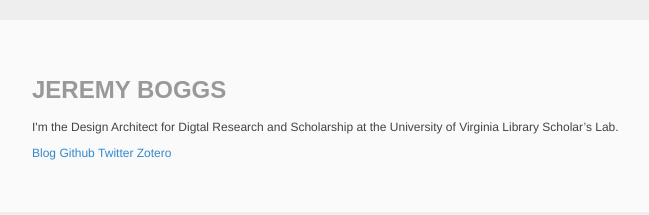
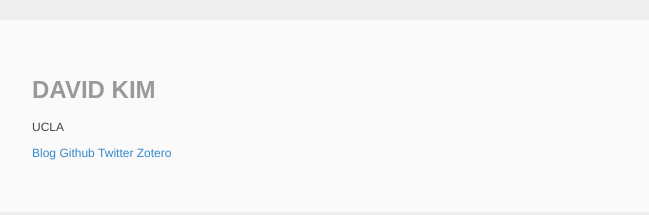
Before and after one commit to davidjskim/dhwi.github.com, a plain HTML site: page index.html in a window 1280 px wide. Shown: the whole page, without its empty margins (258-907 px from the left). Drawn offline with Linux system fonts and the light colour scheme; a web font is replaced by a local one.

Commit message:
changes to index

```diff
--- a/index.html
+++ b/index.html
@@ -2,13 +2,13 @@
 <html>
 <head>
 	<meta charset="utf-8">
-	<title>Jeremy Boggs</title>
+	<title>David Kim</title>
 	<link href='http://fonts.googleapis.com/css?family=Denk+One' rel='stylesheet' type='text/css'>
 	<link rel="stylesheet" href="style.css">
 </head>
 <body>
-<h1>Jeremy Boggs</h1>
-<p>I'm the Design Architect for Digtal Research and Scholarship at the University of Virginia Library Scholar’s Lab.</p>
+<h1>david kim</h1>
+<p>UCLA</p>
 
 <ul>
 	<li><a href="http://clioweb.org">Blog</a></li>
```
